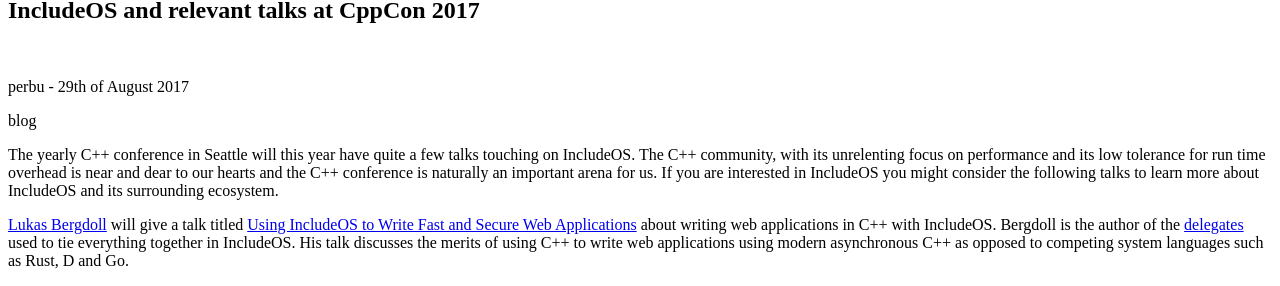
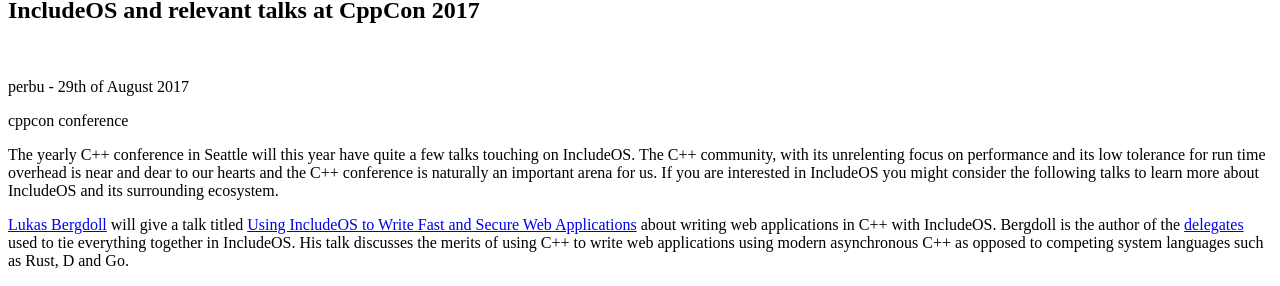
Before and after one commit to includeos/includeos.org, a Jekyll site: the page built from _src/_posts/2017-08-29-cppcon-2017.md, in a window 1280 px wide. Shown: the part 262-548 px from the top of the page. Built offline with Jekyll 4.4.1, drawn with Linux system fonts in a browser that asks for light colours; nearby versions of some CDN libraries; library files that are not in the unit come from our copies; part of the change alters nothing that is shown.

Commit message:
add cppcon logo

```diff
--- a/_src/_posts/2017-08-29-cppcon-2017.md
+++ b/_src/_posts/2017-08-29-cppcon-2017.md
@@ -3,9 +3,10 @@ layout: post
 title:  "IncludeOS and relevant talks at CppCon 2017"
 author: perbu
 date:   2017-08-29 08:00:42 +0200
-categories: blog
+categories: [cppcon, conference]
 author-image: /assets/img/authors/perbu.jpg
-hero: /assets/img/posts/blue/blackthorn-1621554_640.jpg
+hero: /assets/img/posts/cppcon-logo.png
+summary: "The upcoming C++ conference CppCon will have several talks about IncludeOS and a few on touching on adjacent topics. Here are some highlights."
 
 ---
 
```
Also changed, not shown: _src/assets/img/posts/cppcon-logo.png (added).
